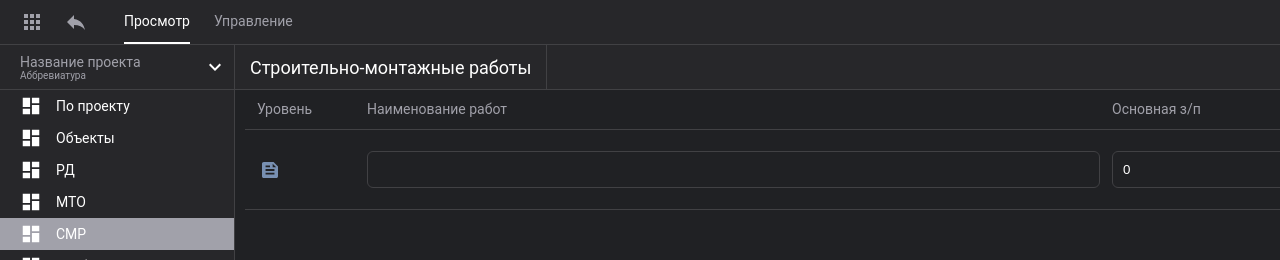
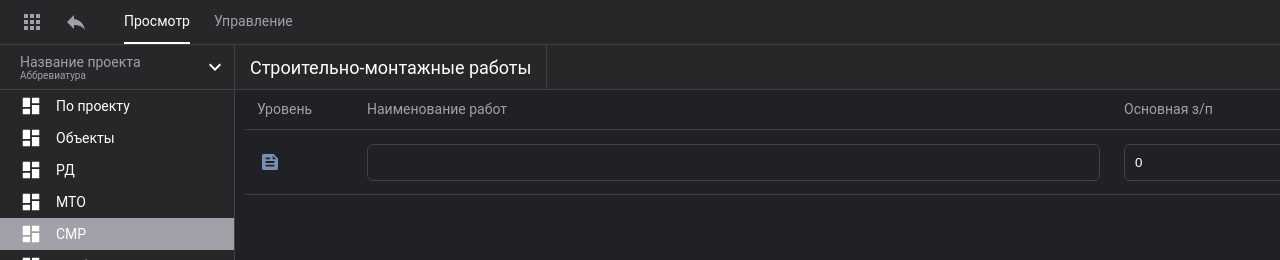
Before and after one commit to Mor-ald/test-task-sws, a React (Vite) app: page / in a window 1280 px wide. Shown: the top 260 px of the page. Built offline with nearby package versions, Linux system fonts and the light colour scheme; no server answers.

Commit message:
feature(components): add .vertical-add-line-container, .vertical-add-line selectors
change padding for td

```diff
--- a/src/components/editablerow/EditableRow.module.scss
+++ b/src/components/editablerow/EditableRow.module.scss
@@ -2,6 +2,10 @@
 	max-height: 71px;
 	cursor: pointer;
 	transition: all 0.2s ease;
+}
+
+.row > td {
+	padding: 12px;
 }
 
 .row:hover {
@@ -15,6 +19,15 @@
 .lines,
 .lines-long {
 	position: relative;
+}
+.vertical-add-line-container {
+	position: relative;
+}
+
+.vertical-add-line {
+	position: absolute;
+	width: 1px;
+	background-color: var(--surface-line);
 }
 
 .lines::before,
```
